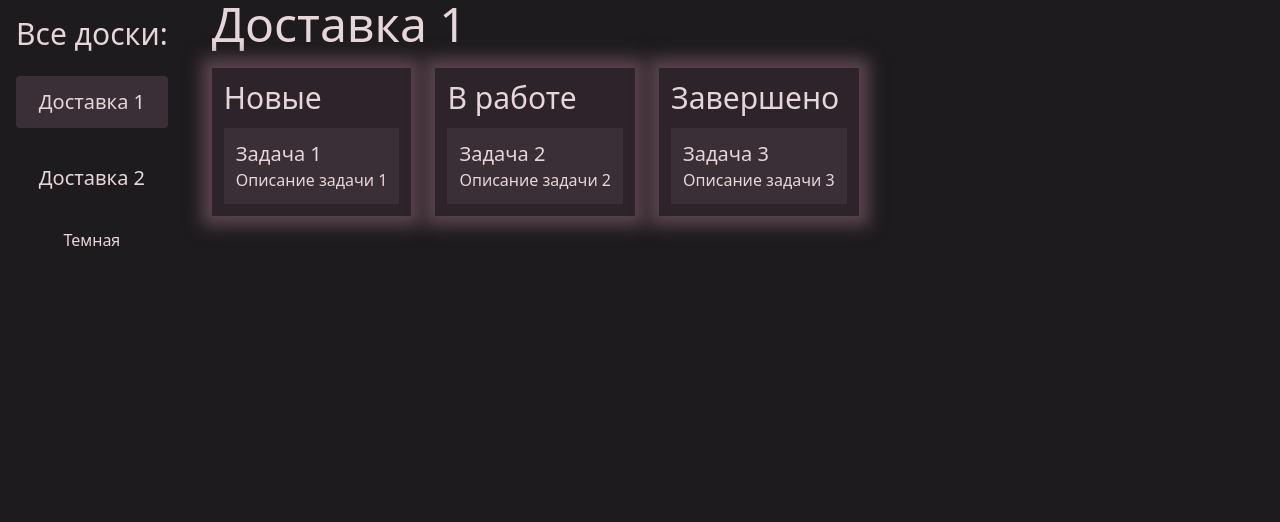
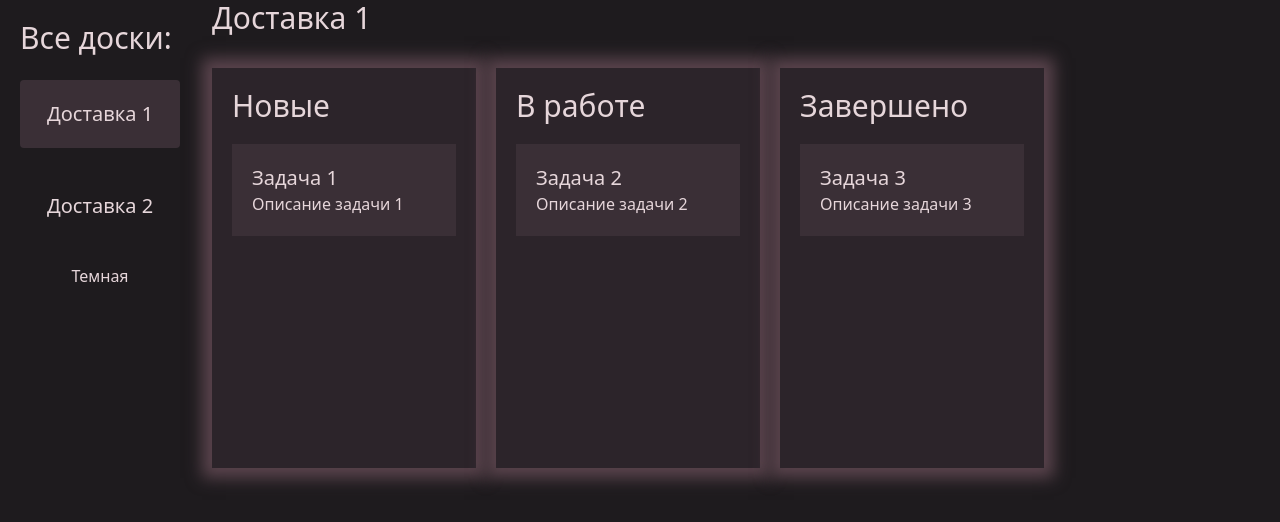
Before and after one commit to ergo13/board-example, a Nuxt app: page / in a window 1280 px wide. Shown: the top 522 px of the page. Built offline with nearby package versions, Linux system fonts and the light colour scheme.

Commit message:
Добавил vuedraggable.
- Сделал перетаскивание между колонками и внутри колонок.
- Настроил анимацию и курсор при перетаскивании.

```diff
--- a/app/assets/css/main.css
+++ b/app/assets/css/main.css
@@ -50,3 +50,10 @@ h2 {
 h3 {
   @apply text-xl;
 }
+
+main {
+  display: grid;
+  grid-template-columns: 200px 1fr;
+  grid-template-rows: min-content 1fr;
+  gap: 12px;
+}
--- a/app/components/Board.vue
+++ b/app/components/Board.vue
@@ -1,18 +1,26 @@
 <template>
-  <section class="board">
-    <h1 class="mb-5">{{ props.board.title }}</h1>
-    <div class="flex gap-x-6">
-      <TaskColumn
-        v-for="column in props.board.columns"
-        :column="column"
-        :key="column.id"
-      />
-    </div>
+  <section class="board flex gap-x-3 items-start">
+    <ClientOnly>
+      <draggableComponent
+        v-model="props.board.columns"
+        group="taskList"
+        item-key="id"
+        class="flex gap-x-5 min-h-[50dvh]"
+        handle="#drag-board"
+        :animation="200"
+      >
+        <template #item="{ element }">
+          <TaskColumn :column="element" />
+        </template>
+      </draggableComponent>
+    </ClientOnly>
   </section>
 </template>
 
 <script lang="ts" setup>
   import type { IBoard } from '~/store/BoardStore';
+  import draggableComponent from 'vuedraggable';
+
   const props = defineProps<{ board: IBoard }>();
 </script>
 
--- a/app/components/Task.vue
+++ b/app/components/Task.vue
@@ -1,5 +1,5 @@
 <template>
-  <li class="task hover:cursor-pointer p-3">
+  <li class="task active:cursor-grabbing hover:cursor-pointer p-5">
     <h3>{{ props.task.title }}</h3>
     <p>{{ props.task.description }}</p>
   </li>
--- a/app/components/TaskColumn.vue
+++ b/app/components/TaskColumn.vue
@@ -1,15 +1,30 @@
 <template>
-  <article class="task-column p-3">
-    <h2 class="mb-3">{{ props.column.title }}</h2>
-    <ul>
-      <Task v-for="task in props.column.tasks" :task="task" :key="task.id" />
-    </ul>
+  <article class="flex flex-col gap-y-5 task-column p-5">
+    <h2 id="drag-board" class="active:cursor-grabbing cursor-grab">
+      {{ props.column.title }}
+    </h2>
+    <ClientOnly>
+      <draggableComponent
+        v-model="props.column.tasks"
+        group="task"
+        item-key="id"
+        class="flex-1 min-w-56 flex flex-col gap-y-5"
+        tag="ul"
+        :animation="200"
+      >
+        <template #item="{ element }">
+          <Task :task="element" :key="element.id" />
+        </template>
+      </draggableComponent>
+    </ClientOnly>
   </article>
 </template>
 
 <script lang="ts" setup>
-  import type { ITaskColum } from '~/store/BoardStore';
-  const props = defineProps<{ column: ITaskColum }>();
+  import type { ITaskColumn } from '~/store/BoardStore';
+  import draggableComponent from 'vuedraggable';
+
+  const props = defineProps<{ column: ITaskColumn }>();
 </script>
 
 <style></style>
--- a/app/composables/useTheme.ts
+++ b/app/composables/useTheme.ts
@@ -15,5 +15,5 @@ export function useTheme() {
     );
   });
 
-  return { isDark, toggleTheme };
+  return { isDark, toggleTheme, onMounted };
 }
--- a/app/pages/index.vue
+++ b/app/pages/index.vue
@@ -1,13 +1,12 @@
 <template>
-  <div class="flex gap-x-7">
-    <aside class="flex flex-col gap-y-6 p-4">
+  <aside class="row-span-full flex flex-col gap-y-6 p-5">
     <h2>Все доски:</h2>
     <h3
       v-for="board in boardStore.boards"
       :key="board.id"
       :class="[
-          'text-center rounded p-3 hover:cursor-pointer',
-          { task: boardStore.activeBoard?.id === board.id }
+        'text-center rounded p-5 hover:cursor-pointer',
+        { task: boardStore.activeBoard?.id === board.id },
       ]"
       @click="boardStore.setActiveBoard(board.id)"
     >
@@ -15,13 +14,15 @@
     </h3>
     <button @click="toggleTheme">{{ isDark ? 'Темная' : 'Светлая' }}</button>
   </aside>
+  <h2 class="pb-5">{{ boardStore.activeBoard?.title }}</h2>
   <Board v-if="boardStore.activeBoard" :board="boardStore.activeBoard" />
   <h2 v-else>Досок нет</h2>
-  </div>
 </template>
+
 <script lang="ts" setup>
   import { useBoardStore, type IBoard } from '~/store/BoardStore';
   const boardStore = useBoardStore();
   const { toggleTheme, isDark } = useTheme();
 </script>
+
 <style></style>
--- a/app/store/BoardStore.ts
+++ b/app/store/BoardStore.ts
@@ -3,11 +3,11 @@ import { ref } from 'vue';
 
 export interface IBoard {
   title: string;
-  columns: ITaskColum[];
+  columns: ITaskColumn[];
   id: number;
 }
 
-export interface ITaskColum {
+export interface ITaskColumn {
   title: string;
   tasks: ITask[];
   id: number;
@@ -21,7 +21,7 @@ export interface ITask {
 
 class Board implements IBoard {
   title: string;
-  columns: ITaskColum[];
+  columns: ITaskColumn[];
   id: number;
 
   constructor(title: string) {
@@ -31,7 +31,7 @@ class Board implements IBoard {
   }
 }
 
-class TaskColumn implements ITaskColum {
+class TaskColumn implements ITaskColumn {
   id: number;
   tasks: ITask[];
   title: string;
@@ -113,13 +113,13 @@ export const useBoardStore = defineStore('board', () => {
 
   function addTask(
     boardId: number,
-    columnId: null,
+    columnId: number,
     title: string,
     description: string
   ) {
-    const targetBoad = boards.value.find((board) => board.id === boardId);
-    if (!targetBoad) return;
-    const targetColumn = targetBoad.columns.find(
+    const targetBoard = boards.value.find((board) => board.id === boardId);
+    if (!targetBoard) return;
+    const targetColumn = targetBoard.columns.find(
       (column) => column.id === columnId
     );
     if (!targetColumn) return;
@@ -128,14 +128,14 @@ export const useBoardStore = defineStore('board', () => {
   }
 
   function removeTask(taskId: number, columnId: number, boardId: number) {
-    const targetBoad = boards.value.find((board) => board.id === boardId);
-    if (!targetBoad) return;
-    const targetColumn = targetBoad.columns.find(
+    const targetBoard = boards.value.find((board) => board.id === boardId);
+    if (!targetBoard) return;
+    const targetColumn = targetBoard.columns.find(
       (column) => column.id === columnId
     );
     if (!targetColumn) return;
     targetColumn.tasks = targetColumn.tasks.filter(
-      (task) => (task.id = taskId)
+      (task) => task.id !== taskId
     );
   }
 
--- a/package.json
+++ b/package.json
@@ -15,6 +15,7 @@
     "nuxt": "^4.1.3",
     "pinia": "^3.0.3",
     "vue": "^3.5.22",
-    "vue-router": "^4.5.1"
+    "vue-router": "^4.5.1",
+    "vuedraggable": "^4.1.0"
   }
 }
```
Also changed, not shown: 1 other file (tests, documents, lock files or other folders). Lines whose indentation alone changed are shown as unchanged.
